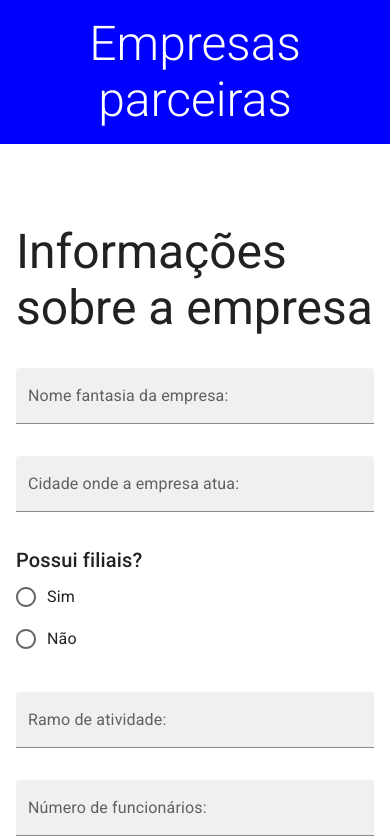
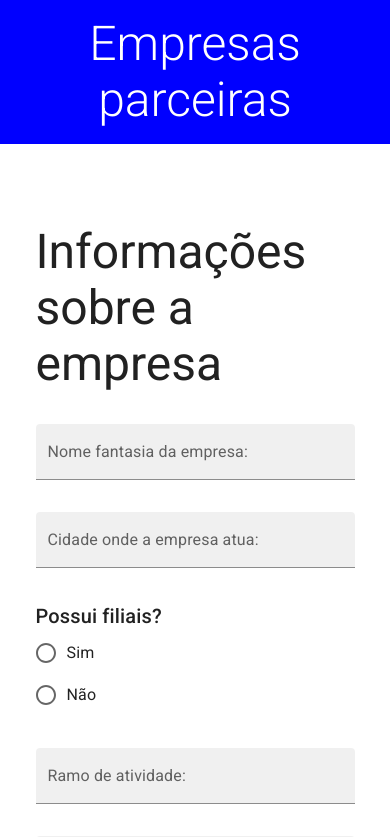
Before and after one commit to Tonny221/empresas-form, a React (Create React App) app: page / in a window 390 px wide. Shown: the top 837 px of the page. Built offline with nearby package versions, Linux system fonts and the light colour scheme; the HTML template or start-up script is replaced by a standard one.

Commit message:
device view fix

```diff
--- a/src/containers/InfoData.js
+++ b/src/containers/InfoData.js
@@ -19,6 +19,9 @@ const PaperContainer = styled(Box)(({ theme }) => ({
     width: '60%',
     [theme.breakpoints.down('sm')]: {
         width: '100%'
+    },
+    [theme.breakpoints.down('md')]: {
+        width: '90%'
     },
     margin: '4rem auto'
 }))
```
